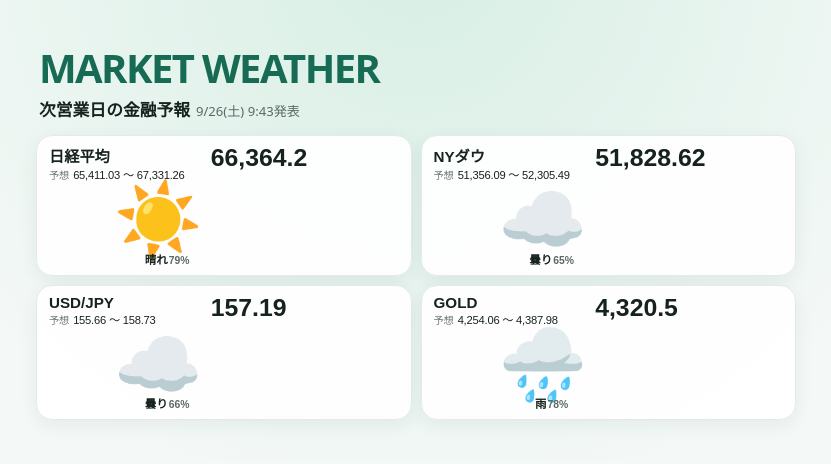
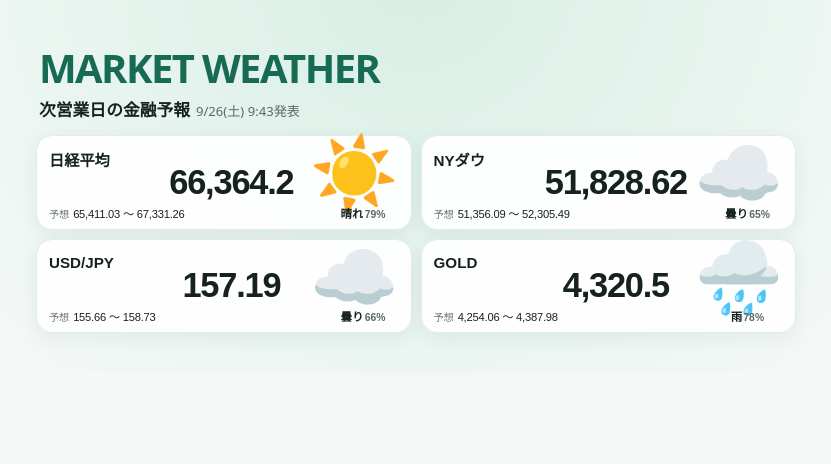
Before and after one commit to xiaqui/market-weather, a plain HTML site: page web/index.html in a window 1280 px wide. Shown: the whole page, without its empty margins (224-1055 px from the left). Drawn offline with Linux system fonts and the light colour scheme.

Commit message:
Use center space for larger current values

```diff
--- a/web/styles.css
+++ b/web/styles.css
@@ -7,18 +7,19 @@ header { margin: 0 3px 14px; }
 h1 { display: flex; align-items: baseline; gap: .35em; margin: 2px 0; font-size: 1.05rem; white-space: nowrap; }
 #generated { color: #5b6964; font-size: .82rem; font-weight: 500; white-space: nowrap; }
 .markets { display: grid; gap: 9px; }
-.market-card { display: grid; grid-template-columns: minmax(0, 45fr) minmax(0, 55fr); align-items: stretch; gap: 8px; width: 100%; border: 1px solid #e2ebe7; border-radius: 16px; padding: 8px 12px; color: inherit; background: rgba(255,255,255,.94); box-shadow: 0 5px 18px rgba(32,73,60,.07); text-align: left; cursor: pointer; }
+.market-card { display: grid; grid-template-columns: minmax(0, 1fr) minmax(0, 1.35fr) auto; grid-template-rows: 1fr 1fr auto; align-items: stretch; column-gap: 8px; width: 100%; border: 1px solid #e2ebe7; border-radius: 16px; padding: 8px 12px; color: inherit; background: rgba(255,255,255,.94); box-shadow: 0 5px 18px rgba(32,73,60,.07); text-align: left; cursor: pointer; }
 .market-card:hover, .market-card:focus-visible { border-color: #60a58f; transform: translateY(-1px); outline: none; }
-.card-numbers { display: flex; min-width: 0; flex-direction: column; justify-content: space-between; padding: 3px 0; }
-.name { margin: 0; min-width: 0; font-size: clamp(.78rem, 3.7vw, .95rem); font-weight: 750; white-space: nowrap; }
-.live-direction { display: inline-block; margin-left: .38em; font-weight: 900; }
+.card-info { display: grid; min-width: 0; grid-column: 1 / 3; grid-row: 1 / 4; grid-template-columns: minmax(0, 1fr) minmax(0, 1.35fr); grid-template-rows: 1fr 1fr auto; }
+.name { grid-column: 1; grid-row: 1; align-self: center; margin: 0; min-width: 0; font-size: clamp(.78rem, 3.7vw, .95rem); font-weight: 750; white-space: nowrap; }
+.direction-slot { grid-column: 1; grid-row: 2; align-self: center; min-height: 1em; }
+.live-direction { display: inline-block; margin: 0; font-size: clamp(.72rem, 3.3vw, .9rem); font-weight: 900; white-space: nowrap; }
 .live-direction-up { color: #1677ff; }
 .live-direction-flat { color: #c28a00; }
 .live-direction-down { color: #d43f3a; }
-.current { margin: 0; font-size: clamp(1.18rem, 5.5vw, 1.55rem); font-weight: 850; font-variant-numeric: tabular-nums; white-space: nowrap; }
-.range { max-width: 100%; margin: 0; overflow: hidden; font-size: clamp(.58rem, 2.6vw, .7rem); font-variant-numeric: tabular-nums; letter-spacing: -.02em; text-overflow: clip; white-space: nowrap; }
+.current { grid-column: 2; grid-row: 1 / 3; align-self: center; justify-self: center; margin: 0; font-size: clamp(1.55rem, 7vw, 2.15rem); font-weight: 850; font-variant-numeric: tabular-nums; letter-spacing: -.035em; white-space: nowrap; }
+.range { grid-column: 1 / 3; grid-row: 3; max-width: 100%; margin: 0; overflow: hidden; font-size: clamp(.58rem, 2.6vw, .7rem); font-variant-numeric: tabular-nums; letter-spacing: -.02em; text-overflow: clip; white-space: nowrap; }
 .range-label { margin-right: .4em; color: #68756f; font-size: .64rem; }
-.card-weather { display: grid; min-width: 0; grid-template-rows: minmax(0, 1fr) auto; justify-items: center; }
+.card-weather { display: grid; min-width: 0; grid-column: 3; grid-row: 1 / 4; grid-template-rows: minmax(0, 1fr) auto; justify-items: center; }
 .icon { display: flex; align-items: center; justify-content: center; justify-self: end; min-height: 0; font-size: clamp(3.35rem, 16vw, 4.45rem); line-height: .85; }
 .weather-meta { display: flex; width: clamp(3.35rem, 16vw, 4.45rem); max-width: 100%; align-items: baseline; justify-content: center; justify-self: end; gap: .1em; margin: 0; font-size: clamp(.5rem, 2.4vw, .72rem); white-space: nowrap; }
 .weather-name { min-width: 0; overflow: hidden; font-weight: 700; text-overflow: ellipsis; }
@@ -39,7 +40,7 @@ dialog h2 { margin-top: 0; }
 dialog button { width: 100%; border: 0; border-radius: 12px; padding: 12px; color: white; background: #176b55; font: inherit; font-weight: 750; cursor: pointer; }
 @media (max-width: 359px) {
   h1 { white-space: normal; }
-  .market-card { grid-template-columns: minmax(0, 52fr) minmax(0, 48fr); gap: 5px; padding-inline: 9px; }
+  .market-card { grid-template-columns: minmax(0, 1fr) minmax(0, 1.2fr) auto; column-gap: 5px; padding-inline: 9px; }\n  .card-info { grid-template-columns: minmax(0, 1fr) minmax(0, 1.2fr); }\n  .current { font-size: clamp(1.35rem, 7.2vw, 1.8rem); }
   .icon { font-size: clamp(3rem, 17vw, 3.6rem); }
   .weather-meta { gap: .3em; font-size: clamp(.64rem, 3.4vw, .74rem); }
   .range-label { margin-right: .25em; }
```
